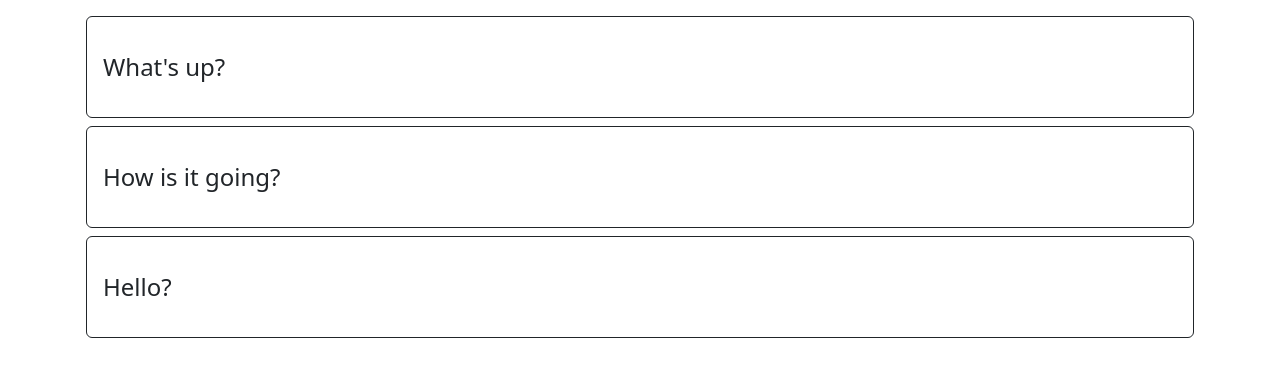
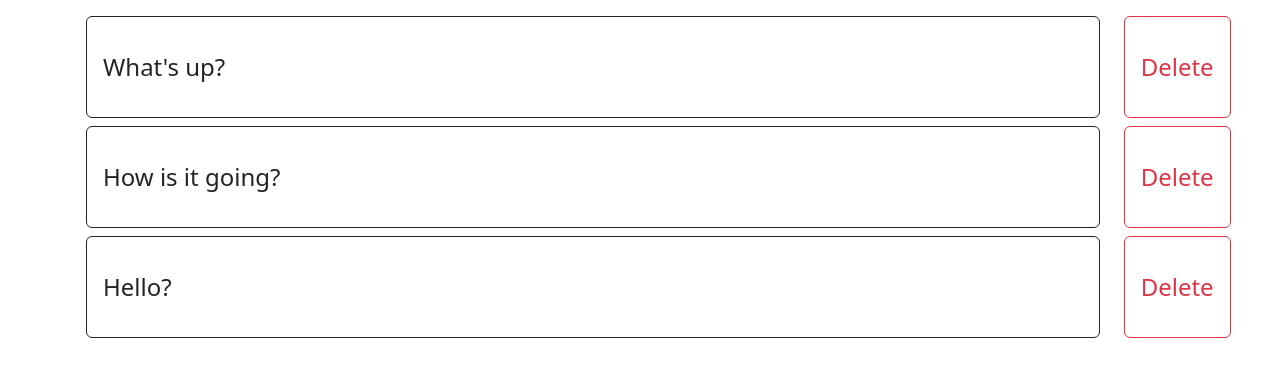
Before and after one commit to VolodymyrHarasymchuk/django-project, a Django app: page / in a window 1280 px wide. Shown: the part 56-433 px from the top of the page. Run offline with Django 4.2, Linux system fonts and the light colour scheme; data comes from the database, SQL or seed files in the repository; both versions use the stored data as it was after the commit.

Commit message:
added delete question

```diff
--- a/main/templates/main/index.html
+++ b/main/templates/main/index.html
@@ -6,8 +6,19 @@
     {% if latest_question_list %}
     <div class="d-grid gap-2">
         {% for question in latest_question_list %}
-            <a href="{% url 'main:results' question.id %}" class="btn btn-outline-dark text-start"
-            style="--bs-btn-padding-y: 2rem; --bs-btn-padding-x: 1rem; --bs-btn-font-size: 1.5rem;">{{ question.question_text }}</a>
+            <div class="row align-items-center">
+                <div class="col-11">
+                    <a href="{% url 'main:results' question.id %}" class="w-100 btn btn-outline-dark text-start"
+                    style="--bs-btn-padding-y: 2rem; --bs-btn-padding-x: 1rem; --bs-btn-font-size: 1.5rem;">{{ question.question_text }}</a>
+                </div>
+                <div class="col-1">
+                    <form action="{% url 'main:index' %}" method="post">
+                        {% csrf_token %}
+                        <button type="submit" class="btn btn-outline-danger" name="question" value="{{question.id}}"
+                        style="--bs-btn-padding-y: 2rem; --bs-btn-padding-x: 1rem; --bs-btn-font-size: 1.5rem;">Delete</button>
+                    </form>
+                </div>
+            </div>
         {% endfor %}
     </div>
     {% else %}
--- a/main/views.py
+++ b/main/views.py
@@ -9,6 +9,11 @@ from .models import Question, Choice
 from .forms import QuestionForm, ChoiceForm
 
 def index(request):
+    if request.method == "POST":
+        question = get_object_or_404(Question, pk=request.POST["question"])
+        question.delete()
+        return HttpResponseRedirect(reverse("main:index"))
+
     latest_question_list = Question.objects.filter(pub_date__lte=timezone.now()).exclude(choice__isnull=True).order_by("pub_date")
     context = { "latest_question_list": latest_question_list }
     return render(request, "main/index.html", context)
@@ -58,7 +63,7 @@ def sign_up(request):
 def create_question(request):
     if request.method == "POST":
         form_q = QuestionForm(request.POST)
-        ChoiceFormSet = modelformset_factory(Choice, fields=['choice_text'], form=ChoiceForm, extra=3)
+        ChoiceFormSet = modelformset_factory(Choice, fields=['choice_text'], form=ChoiceForm, extra=4)
         choice_formset = ChoiceFormSet(request.POST, queryset=Choice.objects.none())
 
         if form_q.is_valid() and choice_formset.is_valid():
@@ -77,6 +82,6 @@ def create_question(request):
             return HttpResponseRedirect(reverse("main:index"))
     else:
         form_q = QuestionForm()
-        ChoiceFormSet = modelformset_factory(Choice, fields=['choice_text'], form=ChoiceForm, extra=3)
+        ChoiceFormSet = modelformset_factory(Choice, fields=['choice_text'], form=ChoiceForm, extra=4)
         choice_formset = ChoiceFormSet(queryset=Choice.objects.none())
     return render(request, "main/create_question.html", {"form_q": form_q, "choice_formset": choice_formset})
```
Also changed, not shown: db.sqlite3.
